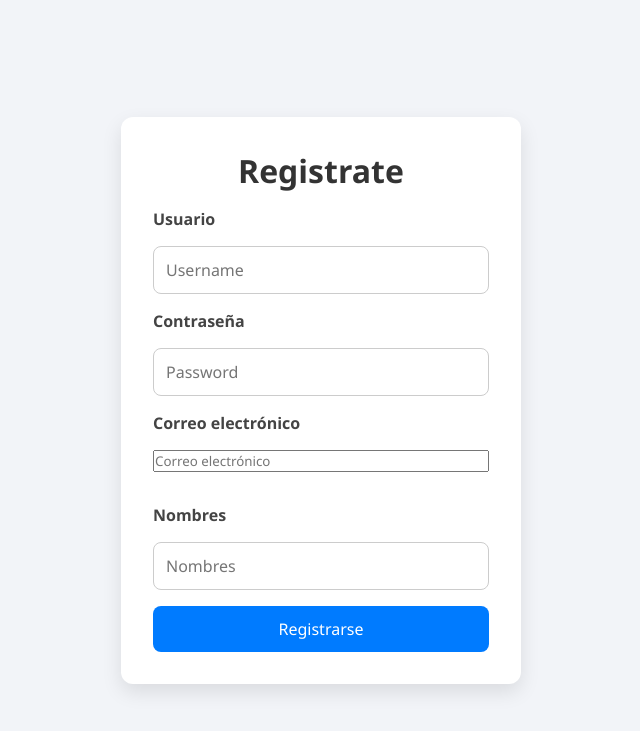
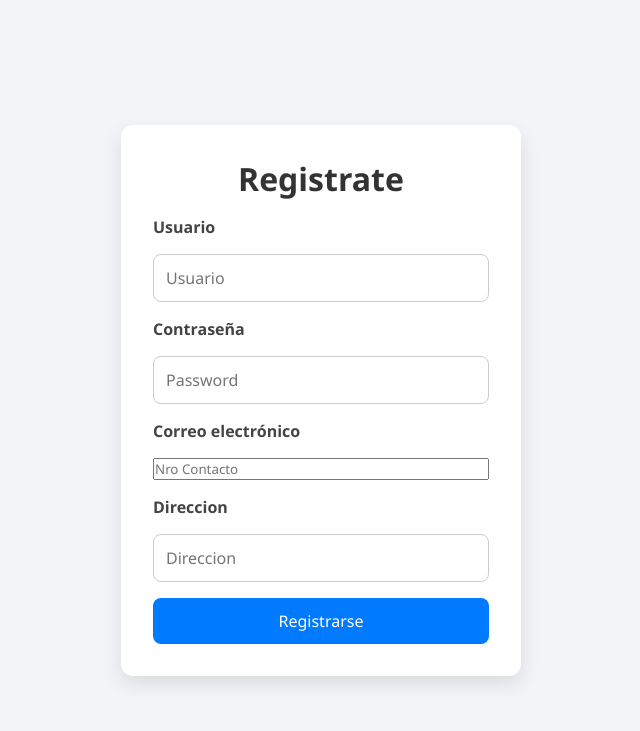
Before and after one commit to NeyderManda/mvc_biblioteca, a PHP site: page /pantallas/register.php in a window 1280 px wide. Shown: the top 731 px of the page, without its empty margins (319-959 px from the left). Run offline with PHP 8.4, Linux system fonts and the light colour scheme; a stand-in replaces the project's code that opens the database connection.

Commit message:
Update register.php

```diff
--- a/pantallas/register.php
+++ b/pantallas/register.php
@@ -1,5 +1,5 @@
 <?php
-require '../conexion/config.php';
+require '../config/conexion.php';
 
 if ($_SERVER['REQUEST_METHOD'] == 'POST') {
     $nombre = $_POST['nombre'];
@@ -26,17 +26,16 @@
     <h1>Registrate</h1>
     <form method="POST" enctype="multipart/form-data">
         <label for="nombre">Usuario</label>
-        <input type="text" name="nombre" id="nombre" placeholder="Username" required>
+        <input type="text" name="nombre" id="nombre" placeholder="Usuario" required>
 
         <label for="password">Contraseña</label>
         <input type="password" name="password" id="password" placeholder="Password" required>
 
-        <label for="telefono$telefono">Correo electrónico</label>
-        <input type="telefono$telefono" name="telefono$telefono" id="telefono$telefono" placeholder="Correo electrónico" required>
-        <div id="telefono$telefono-error" class="error-msg"></div>
+        <label for="telefono">Correo electrónico</label>
+        <input type="number" name="telefono" id="telefono" placeholder="Nro Contacto" required>
 
-        <label for="direccion">Nombres</label>
-        <input type="text" name="direccion" id="direccion" placeholder="Nombres" required>
+        <label for="direccion">Direccion</label>
+        <input type="text" name="direccion" id="direccion" placeholder="Direccion" required>
 
         <button type="submit">Registrarse</button>
     </form>
```
